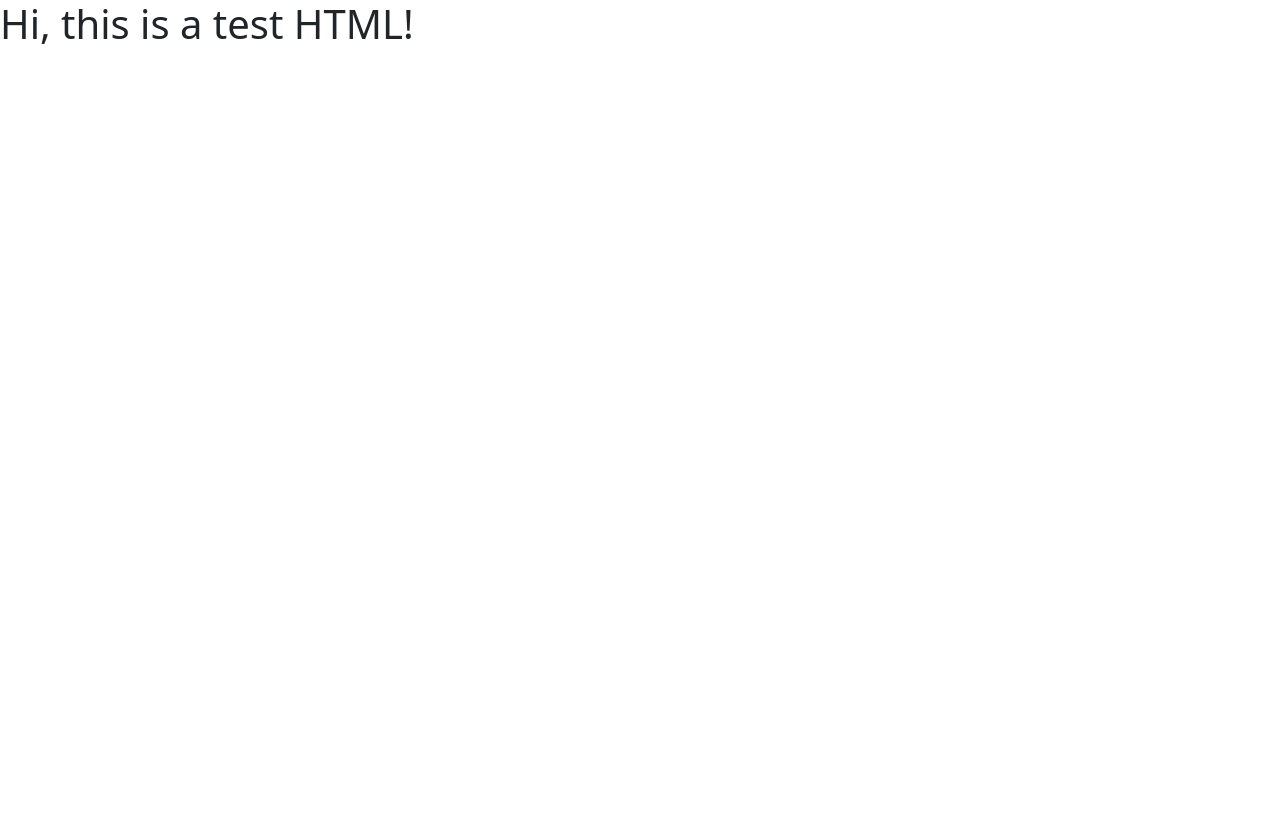
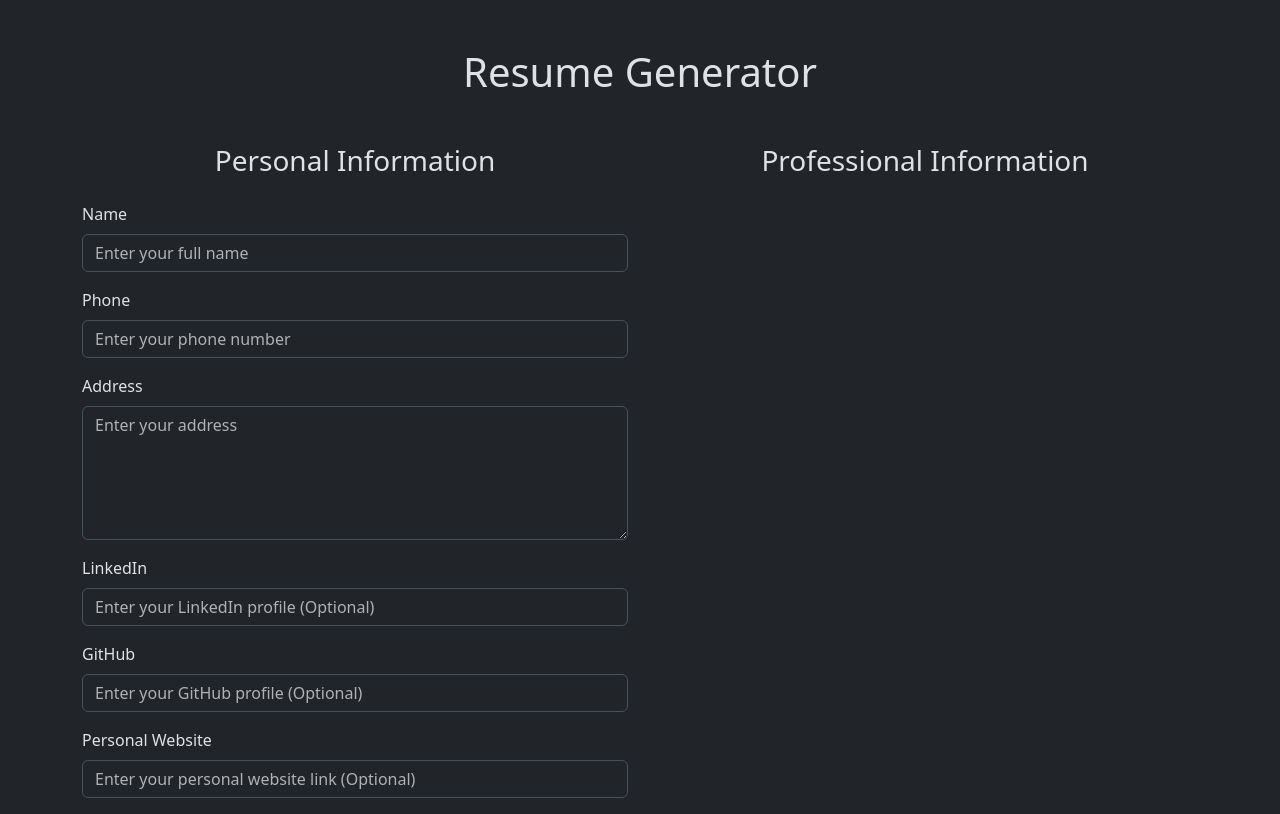
Before and after one commit to nikhil-01a/javascript, a plain HTML site: page Project 3 - Resume Generator/index.html in a window 1280 px wide. Drawn offline with nearby package versions, Linux system fonts and the light colour scheme.

Commit message:
[RESUME GENERATOR] Capturing personal info in form

```diff
--- a/Project 3 - Resume Generator/index.html
+++ b/Project 3 - Resume Generator/index.html
@@ -1,5 +1,5 @@
 <!DOCTYPE html>
-<html lang="en">
+<html lang="en" data-bs-theme="dark">
   <head>
     <meta charset="UTF-8" />
     <meta name="viewport" content="width=device-width, initial-scale=1.0" />
@@ -13,7 +13,41 @@
     <link rel="stylesheet" href="style.css" />
   </head>
   <body>
-    <h1>Hi, this is a test HTML!</h1>
+    <div class="container">
+      <h1 class="text-center my-5">Resume Generator</h1>
+      <div class="row">
+        <div class="col-md-6">
+          <h3 class="text-center mb-4">Personal Information</h3>
+          <div class="mb-3">
+            <label class="form-label" for="name">Name</label>
+            <input class="form-control" type="text" id="name" placeholder="Enter your full name" />
+          </div>
+          <div class="mb-3">
+            <label class="form-label" for="phone">Phone</label>
+            <input class="form-control" type="text" id="phone" placeholder="Enter your phone number" />
+          </div>
+          <div class="mb-3">
+            <label class="form-label" for="address">Address</label>
+            <textarea class="form-control" id="address" placeholder="Enter your address" rows="5"></textarea>
+          </div>
+          <div class="mb-3">
+            <label class="form-label" for="linkedIn">LinkedIn</label>
+            <input class="form-control" type="text" id="linkedIn" placeholder="Enter your LinkedIn profile (Optional)" />
+          </div>
+          <div class="mb-3">
+            <label class="form-label" for="github">GitHub</label>
+            <input class="form-control" type="text" id="github" placeholder="Enter your GitHub profile (Optional)" />
+          </div>
+          <div class="mb-3">
+            <label class="form-label" for="websiteLink">Personal Website</label>
+            <input class="form-control" type="text" id="websiteLink" placeholder="Enter your personal website link (Optional)" />
+          </div>
+        </div>
+        <div class="col-md-6">
+          <h3 class="text-center mb-4">Professional Information</h3>
+        </div>
+      </div>
+    </div>
     <script
       src="https://cdn.jsdelivr.net/npm/bootstrap@5.3.7/dist/js/bootstrap.bundle.min.js"
       integrity="sha384-ndDqU0Gzau9qJ1lfW4pNLlhNTkCfHzAVBReH9diLvGRem5+R9g2FzA8ZGN954O5Q"
```
